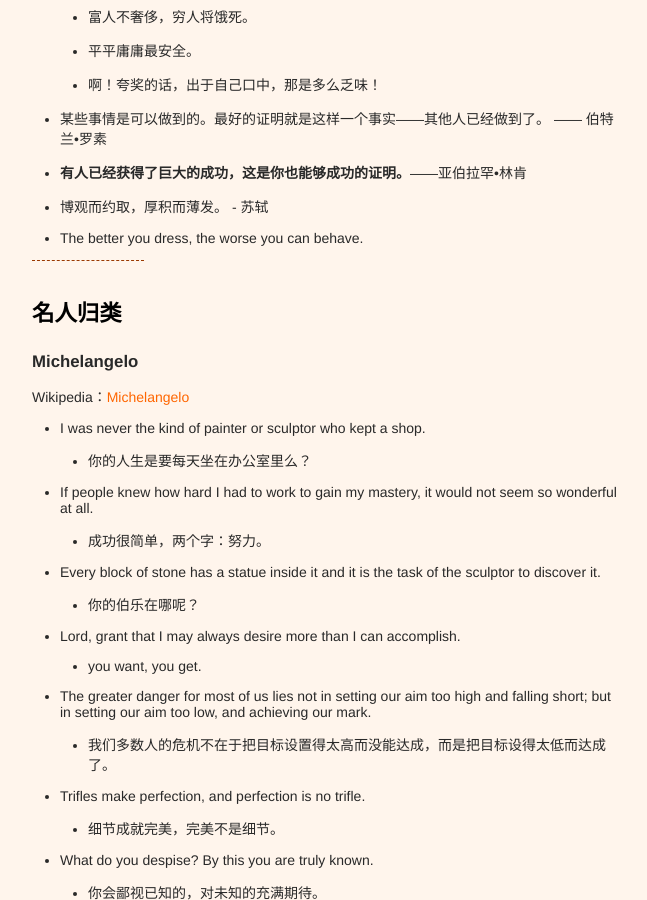
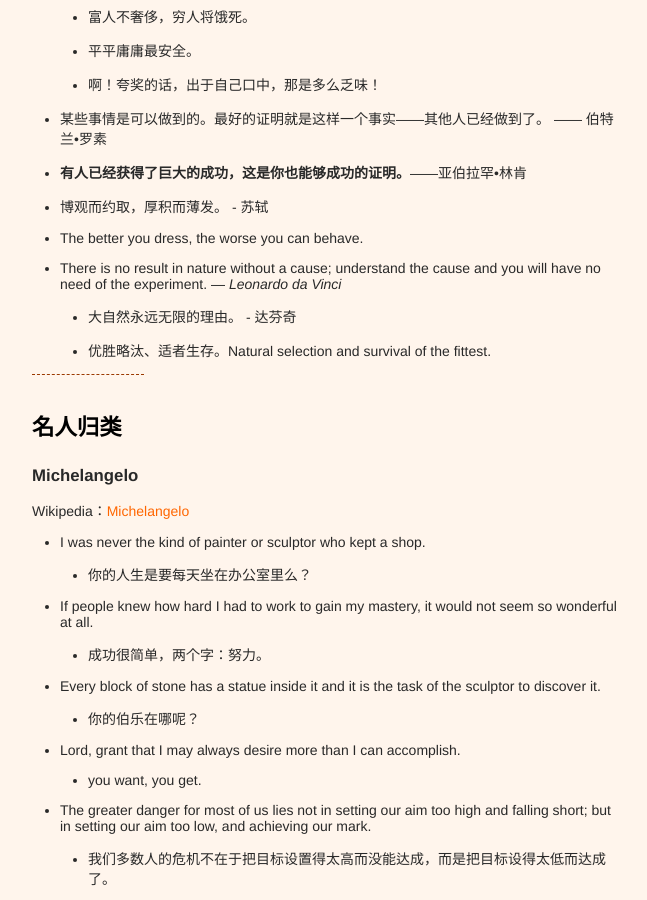
Before and after one commit to xianyuxmu/xianyuxmu.github.io, a Jekyll site: the page built from _posts/2017-06-17-chicken-soup.md, in a window 1280 px wide and 900 px high, scrolled down 3847 px. Shown: the whole window, without its empty margins (314-961 px from the left). Built offline with Jekyll 4.4.1, drawn with Linux system fonts in a browser that asks for light colours; comment, search, counter and statistics services are not loaded.

Commit message:
chicken soup

```diff
--- a/_posts/2017-06-17-chicken-soup.md
+++ b/_posts/2017-06-17-chicken-soup.md
@@ -109,6 +109,9 @@ tags:
 - **有人已经获得了巨大的成功，这是你也能够成功的证明。**——亚伯拉罕•林肯
 - 博观而约取，厚积而薄发。 - 苏轼
 - The better you dress, the worse you can behave.
+- There is no result in nature without a cause; understand the cause and you will have no need of the experiment. — *Leonardo da Vinci*
+	- 大自然永远无限的理由。 - 达芬奇
+	- 优胜略汰、适者生存。Natural selection and survival of the fittest.
 
 
 
```
